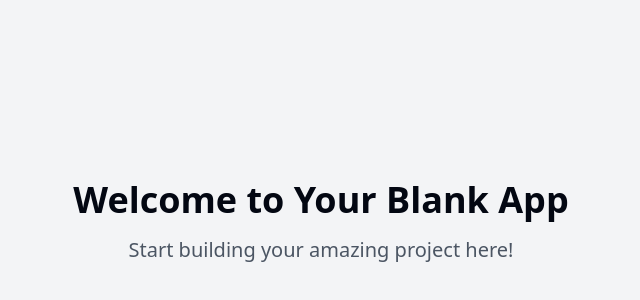
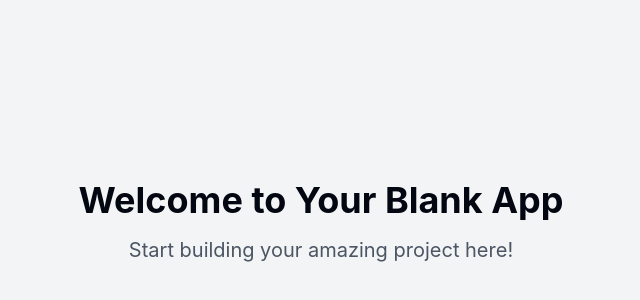
Before and after one commit to SadiqNaizam/mlo-a774-0524, a React (Vite) app: page / in a window 1280 px wide. Shown: the part 178-478 px from the top of the page, without its empty margins (319-959 px from the left). Built offline with nearby package versions, Linux system fonts and the light colour scheme.

Commit message:
Files generated: tailwind.config.ts

```diff
--- a/tailwind.config.ts
+++ b/tailwind.config.ts
@@ -18,6 +18,9 @@ export default {
 			}
 		},
 		extend: {
+			fontFamily: {
+				sans: ["Inter", "system-ui", "sans-serif"],
+			},
 			colors: {
 				border: 'hsl(var(--border))',
 				input: 'hsl(var(--input))',
@@ -52,16 +55,6 @@ export default {
 					DEFAULT: 'hsl(var(--card))',
 					foreground: 'hsl(var(--card-foreground))'
 				},
-				sidebar: {
-					DEFAULT: 'hsl(var(--sidebar-background))',
-					foreground: 'hsl(var(--sidebar-foreground))',
-					primary: 'hsl(var(--sidebar-primary))',
-					'primary-foreground': 'hsl(var(--sidebar-primary-foreground))',
-					accent: 'hsl(var(--sidebar-accent))',
-					'accent-foreground': 'hsl(var(--sidebar-accent-foreground))',
-					border: 'hsl(var(--sidebar-border))',
-					ring: 'hsl(var(--sidebar-ring))'
-				}
 			},
 			borderRadius: {
 				lg: 'var(--radius)',
```
